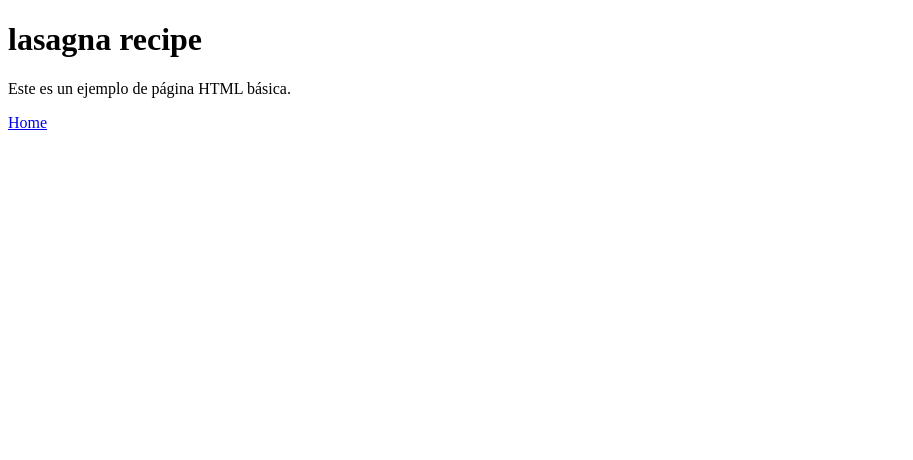
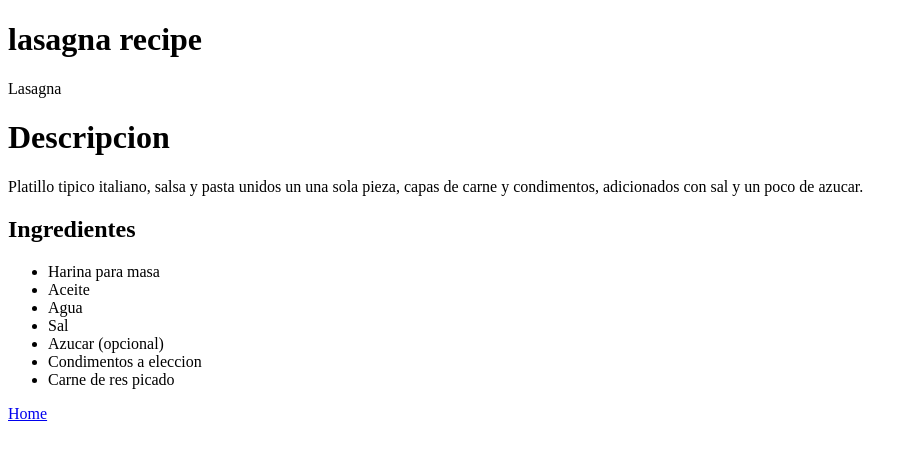
Before and after one commit to KevinBGunter/odin-recipes, a plain HTML site: page lasagna.html in a window 1280 px wide. Shown: the whole page, without its empty margins (0-913 px from the left). Drawn offline with Linux system fonts and the light colour scheme.

Commit message:
Update lasagna.html

```diff
--- a/lasagna.html
+++ b/lasagna.html
@@ -8,8 +8,21 @@
 <body>
 
   <h1>lasagna recipe</h1>
-  <p>Este es un ejemplo de página HTML básica.</p>
+  <p>Lasagna</p>
+<h1>Descripcion</h1>
 
+  <p>Platillo tipico italiano, salsa y pasta unidos un una sola pieza, capas de carne y condimentos, adicionados con sal y un poco de azucar.</p>
+
+  <h2>Ingredientes</h2>
+  <ul>
+    <li>Harina para masa</li>
+    <li>Aceite</li>
+    <li>Agua</li>
+    <li>Sal</li>
+    <li>Azucar (opcional)</li>
+    <li>Condimentos a eleccion</li>
+    <li>Carne de res picado</li>
+  </ul>
 </body>
 </html>
 <a href="../index.html">Home</a>
```
